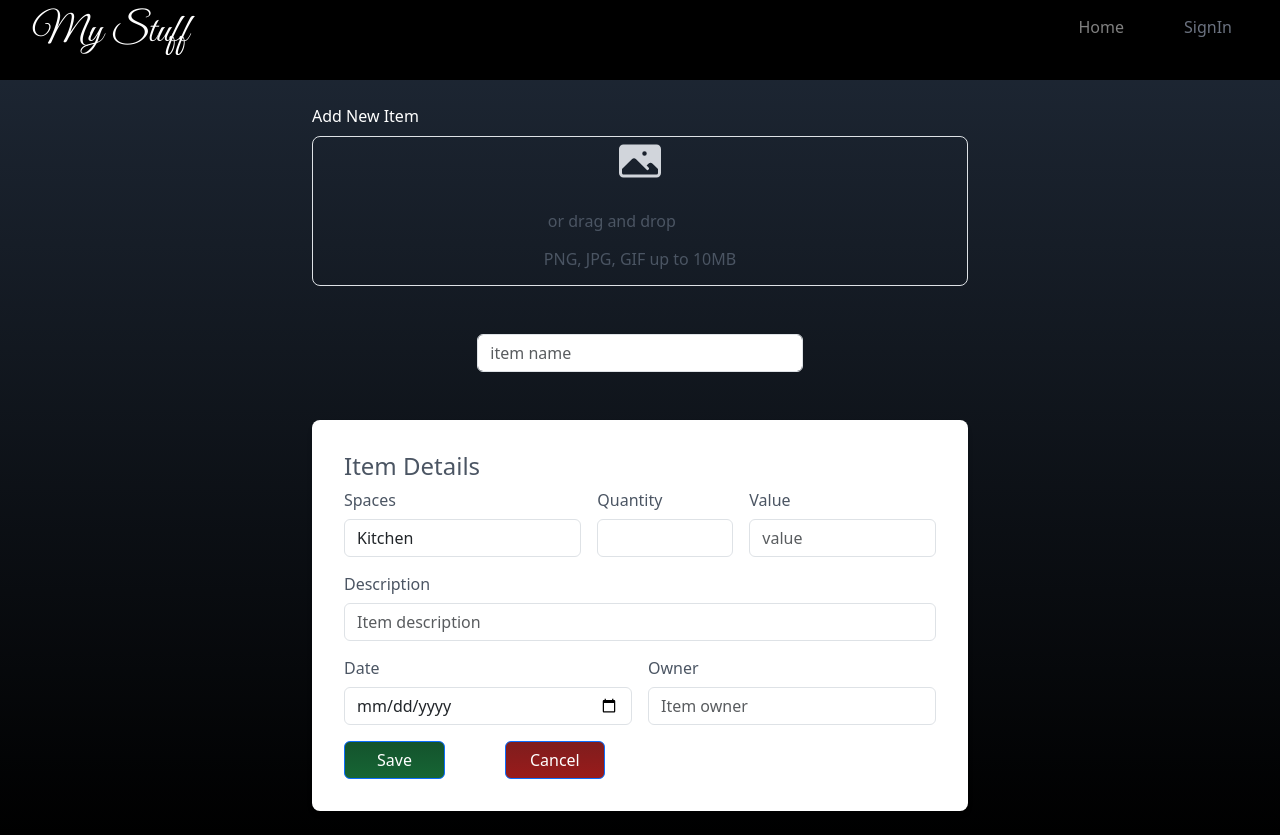
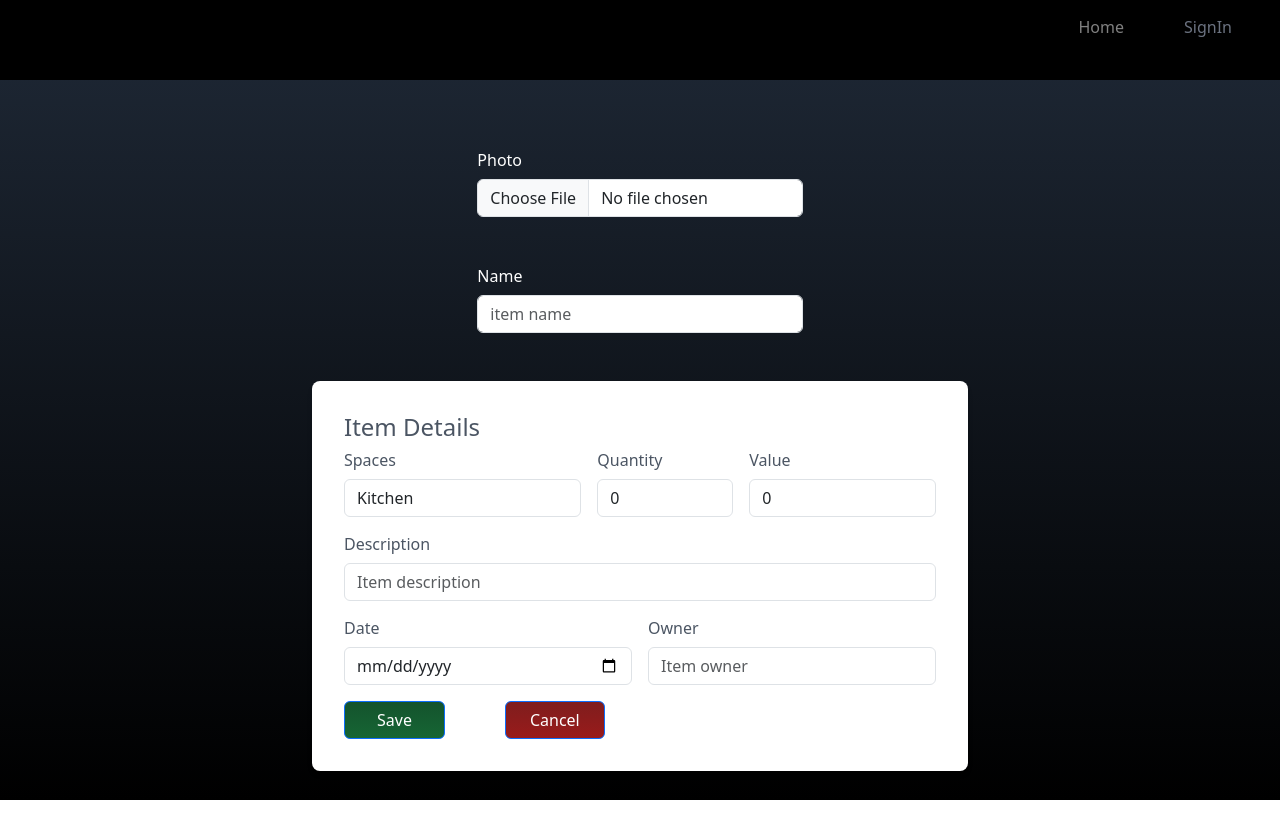
Before and after one commit to sb-olr/WBS-final-project-MERN-find-my-stuff, a React (Create React App) app in the folder client/: page /AddNewItem in a window 1280 px wide. After the commit the page ends 800 px from the top, so only its background shows below. Built offline with nearby package versions, Linux system fonts and the light colour scheme; a web font is replaced by a local one.

Commit message:
updated newSpaces and newItems

```diff
--- a/client/src/components/NavBar.js
+++ b/client/src/components/NavBar.js
@@ -1,5 +1,7 @@
 import React, { useState } from "react";
 import { NavLink, Outlet,useNavigate } from "react-router-dom";
+import logo from "../Assets/logo.png";
+
 import { FaBars, FaTimes } from "react-icons/fa";
 
 const NavBar = ({ token }) => {
@@ -31,13 +33,22 @@ const NavBar = ({ token }) => {
    const handleChange = (e) => {
      setSearch(e.target.value);
    };
-    console.log(search);
+  console.log(search);
 
   return (
     <>
       <div className="flex justify-between items-cebter w-full h-20 pt-2 px-4 text-white bg-black fixed">
         <div>
-          <h1 className="text-5xl font-signature ml-2">My Stuff</h1>
+          {/* <img
+            // src="https://mylogo.tailorbrands.com/share/8322517971"
+            src={logo}
+            alt="img"
+            style={{
+              backgroundColor: "gray",
+              height: "70%",
+              objectFit: "contain",
+            }}
+          /> */}
         </div>
 
         {/* search input */}
@@ -49,10 +60,7 @@ const NavBar = ({ token }) => {
                   type="text"
                   name="search"
                   value={search}
-                  onChange={(e)=>handleChange
-                  (e)
-                  }
-
+                  onChange={(e) => handleChange(e)}
                   placeholder="Search"
                   className="02 bg-transparent border-2 rounded-md text-white placeholder:focus:outline-none"
                 ></input>
--- a/client/src/components/NewItems.js
+++ b/client/src/components/NewItems.js
@@ -1,31 +1,21 @@
-import React, { useRef } from "react";
+import React,{useState} from "react";
 import { useNavigate } from "react-router-dom";
-// import { useItems } from "../context/useContext";
-import axios from "axios";
+import { useItems } from "../context/useContext";
+// import axios from "axios";
 
 const AddNewItem = () => {
   const navigate = useNavigate();
-    const {
-      nameRef,
-      quantityRef,
-      valueRef,
-      space_idRef,
-      ownerRef,
-      img_urlRef,
-      dateRef,
-      descriptionRef,
-    } = useRef();
 
-    // const { setItems, items } = useItems();
-    //   const [newItem, setNewItem] = useState({
-    //     img_url: "",
-    //     name: "",
-    //     space_id: "",
-    //     quantity: 0,
-    //     value: 0,
-    //     description: "",
-    //     owner: "",
-    //   });
+  const { setItems, items } = useItems();
+  const [newItem, setNewItem] = useState({
+    img_url: "",
+    name: "",
+    space_id: "",
+    quantity: 0,
+    value: 0,
+    description: "",
+    owner: "",
+  });
 
   //     function fetchdata() {
   // const response= fetch('abc').then(data => data.json());
@@ -33,19 +23,23 @@ const AddNewItem = () => {
   // spacename: response.spacename
   // })
   // }
+  // Handle changes to the file input field
+  const handleInputChange = (event) => {
+    event.preventDefault();
+    setNewItem({
+      ...newItem,
+      [event.target.name]: event.target.value,
+    });
+  };
+  console.log(newItem.img_url.substring(12));
+  // console.log(newItem.spacename);
+
+  // Handle form submission
+
   const handleSubmit = (event) => {
     event.preventDefault();
-     const { data } = axios.post("/api/items/", {
-       name: nameRef.current.value,
-       quantity: quantityRef.current.value,
-       value: valueRef.current.value,
-       space_id: space_idRef.current.value,
-       description: descriptionRef.current.value,
-       owner: ownerRef.current.value,
-       date: dateRef.current.value,
-       img_url: img_urlRef.current.value,
-     });
-        navigate("/items")
+    setItems(...items, newItem);
+    navigate("/items");
   };
   const handleCancel = (event) => {
     event.preventDefault();
@@ -65,72 +59,40 @@ const AddNewItem = () => {
       >
         <div className="max-w-screen-lg mx-auto p-4 flex flex-col justify-center w-full h-full text-white">
           <div className="space-y-12">
-            <div className="border-b border-gray-900/10 pb-[0] ml-40 mr-40">
             <div className="mt-10 grid grid-cols-1 gap-x-6 gap-y-8 sm:grid-cols-6">
-                <div className="col-span-full">
-                  <label
-                    htmlFor="upload-photo"
-                    className="block text-sm pt-10 font-medium leading-6 text-white"
-                  >
-                    Add New Item
-                  </label>
-                  <div className="mt-2 flex justify-center rounded-lg border border-dashed border-gray-900/25 px-6 ">
-                    <div className="text-center">
-                      <svg
-                        className="mx-auto h-12 w-12 text-gray-300"
-                        viewBox="0 0 24 24"
-                        fill="currentColor"
-                        aria-hidden="true"
-                      >
-                        <path
-                          fillRule="evenodd"
-                          d="M1.5 6a2.25 2.25 0 012.25-2.25h16.5A2.25 2.25 0 0122.5 6v12a2.25 2.25 0 01-2.25 2.25H3.75A2.25 2.25 0 011.5 18V6zM3 16.06V18c0 .414.336.75.75.75h16.5A.75.75 0 0021 18v-1.94l-2.69-2.689a1.5 1.5 0 00-2.12 0l-.88.879.97.97a.75.75 0 11-1.06 1.06l-5.16-5.159a1.5 1.5 0 00-2.12 0L3 16.061zm10.125-7.81a1.125 1.125 0 112.25 0 1.125 1.125 0 01-2.25 0z"
-                          clipRule="evenodd"
-                        />
-                      </svg>
-                      <div className="mt-4 flex text-sm leading-6 text-gray-600">
-                        <label
-                          // htmlFor="file-upload"
-                          className="relative cursor-pointer rounded-md text-white focus-within:outline-none focus-within:ring-2 focus-within:ring-indigo-600 focus-within:ring-offset-2 hover:text-indigo-500"
-                        >
-                          {/* <span>
-                            {selectedFile?.name
-                              ? selectedFile?.name
-                              : `Upload a
-                                file`}
-                          </span> */}
-                          {/* <span>
-                            {newItem.img_url
-                              ? newItem.img_url.substring(12)
-                              : `Upload a
-                                file`}
-                          </span> */}
-                          <input
-                            // onChange={handleInputChange}
-                            // value={newItem.img_url}
+              {/* <input
                 id="img_url"
                 name="img_url"
                 type="file"
                 className="sr-only"
+              /> */}
+              <div className="col-span-full">
+                <div className="flex justify-center items-center">
+                  <div className="col-md-4 pt-20">
+                    <label htmlFor="inputPhoto" className="form-label">
+                      Photo
+                    </label>
+                    <input
+                      // ref={img_urlRef}
+                      name="spacephoto"
+                      type="file"
+                      accept="image/*"
+                      className="form-control"
+                      id="inputPhoto"
                     />
-                        </label>
-                        <p className="pl-1">or drag and drop </p>
-                      </div>
-                      <p class="text-xs leading-5 text-gray-600">
-                        PNG, JPG, GIF up to 10MB
-                      </p>
-                    </div>
                   </div>
                 </div>
               </div>
             </div>
             <div className="flex justify-center items-center">
               <div class="col-md-4">
+                <label htmlFor="inputSpaces" className="form-label">
+                  Name
+                </label>
                 <input
                   name="name"
-                  // onChange={handleInputChange}
-                  ref={nameRef}
-                  // value={newItem.name}
+                  onChange={handleInputChange}
+                  value={newItem.name}
                   type="text"
                   class="form-control"
                   id="inputSpaces"
@@ -147,9 +109,9 @@ const AddNewItem = () => {
                     Spaces
                   </label>
                   <select
-                    // onChange={handleInputChange}
-                    ref={space_idRef}
-                    // value={newItem.space_id}
+                    onChange={handleInputChange}
+                    // ref={space_idRef}
+                    value={newItem.space_id}
                     name="space_id"
                     type="text"
                     class="form-control"
@@ -166,9 +128,9 @@ const AddNewItem = () => {
                     Quantity
                   </label>
                   <input
-                    // onChange={handleInputChange}
-                    ref={quantityRef}
-                    // value={newItem.quantity}
+                    onChange={handleInputChange}
+                    // ref={quantityRef}
+                    value={newItem.quantity}
                     name="quantity"
                     type="number"
                     class="form-control"
@@ -180,9 +142,9 @@ const AddNewItem = () => {
                     Value
                   </label>
                   <input
-                    // onChange={handleInputChange}
-                    ref={valueRef}
-                    // value={newItem.value}
+                    onChange={handleInputChange}
+                    // ref={valueRef}
+                    value={newItem.value}
                     name="value"
                     type="value"
                     class="form-control"
@@ -195,9 +157,9 @@ const AddNewItem = () => {
                     Description
                   </label>
                   <input
-                    // onChange={handleInputChange}
-                    ref={descriptionRef}
-                    // value={newItem.description}
+                    onChange={handleInputChange}
+                    // ref={descriptionRef}
+                    value={newItem.description}
                     name="description"
                     type="text"
                     class="form-control"
@@ -210,9 +172,9 @@ const AddNewItem = () => {
                     Date
                   </label>
                   <input
-                    // onChange={handleInputChange}
-                    ref={dateRef}
-                    // value={newItem.date}
+                    onChange={handleInputChange}
+                    // ref={dateRef}
+                    value={newItem.date}
                     name="date"
                     type="date"
                     class="form-control"
@@ -225,9 +187,9 @@ const AddNewItem = () => {
                     Owner
                   </label>
                   <input
-                    // onChange={handleInputChange}
-                    ref={ownerRef}
-                    // value={newItem.owner}
+                    onChange={handleInputChange}
+                    // ref={ownerRef}
+                    value={newItem.owner}
                     name="owner"
                     type="text"
                     class="form-control"
--- a/client/src/components/NewSpace.js
+++ b/client/src/components/NewSpace.js
@@ -1,108 +1,27 @@
-// import React, { useRef } from "react";
-// import { useNavigate } from "react-router-dom";
-// import axios from "axios";
-
-// const AddNewSpace = () => {
-//   const navigate = useNavigate();
-//   const nameRef = useRef();
-
-//   const handleSubmit = (event) => {
-//     //here you need to take the information from your form
-//     //and do a post request to the api to creat e a new space
-//     event.preventDefault();
-//     const { data } = axios.post("/api/spaces/", {
-//       name: nameRef.current.value,
-//     });
-
-//     navigate("/spaces");
-//   };
-
-//   const handleCancel = (event) => {
-//     event.preventDefault();
-//     navigate("/spaces");
-//   };
-
-//   return (
-//     <div>
-//       <div
-//         name="spaces"
-//         className="bg-gradient-to-b from-gray-800 to-black w-full min-h-screen "
-//       >
-//         <div className="max-w-screen-lg mx-auto p-4 flex flex-col justify-center w-full h-full text-white">
-//           <div>
-//             <form onSubmit={handleSubmit}>
-//               <div className="space-y-12">
-//                 <div className="border-b border-gray-900/10 pb-[0] ml-40 mr-40">
-//                   <div className="mt-10 grid grid-cols-1 gap-x-6 gap-y-8 sm:grid-cols-6">
-//                     <div className="col-span-full">
-//                       {/* <label
-//                         htmlFor="upload-photo"
-//                         className="block text-sm pt-20 font-medium leading-6 text-white"
-//                       >
-//                         Add New Space
-//                       </label> */}
-//                     </div>
-//                   </div>
-//                 </div>
-//                 <div className="flex justify-center items-center">
-//                   <div class="col-md-4">
-//                     <label for="inputSpaces" class="form-label">
-//                       Name
-//                     </label>
-//                     <input
-//                       ref={nameRef}
-//                       name="spacename"
-//                       type="text"
-//                       class="form-control"
-//                       id="inputSpaces"
-//                       placeholder="space name"
-//                     />
-//                   </div>
-//                 </div>
-
-//                 <div class="mt-6 flex items-center justify-end gap-x-2">
-//                   <button
-//                     onClick={handleSubmit}
-//                     type="submit"
-//                     class="text-white bg-gradient-to-b from-green-900 to-green-800 px-8 py-2 my-4 mx-auto flex items-center rounded-md hover:scale-110 duration-300"
-//                   >
-//                     Save
-//                   </button>
-//                   <button
-//                     onClick={handleCancel}
-//                     type="submit"
-//                     class="text-white bg-gradient-to-b from-red-900 to-red-800 px-6 py-2 my-4 mx-auto flex items-center rounded-md hover:scale-110 duration-300"
-//                   >
-//                     Cancel
-//                   </button>
-//                 </div>
-//               </div>
-//             </form>
-//           </div>
-//         </div>
-//       </div>
-//     </div>
-//   );
-// };
-// export default AddNewSpace;
-
-import React, { useRef } from "react";
+import React, { useRef, useState } from "react";
 import { useNavigate } from "react-router-dom";
 import axios from "axios";
 
-const AddNewSpace = () => {
+const AddNewSpace = ({setSpaces}) => {
   const navigate = useNavigate();
-  const nameRef = useRef();
-  const photoRef = useRef();
+  // const nameRef = useRef();
+  // const photoRef = useRef();
 
-  const handleSubmit = (event) => {
-        //here you need to take the information from your form
-        //and do a post request to the api to creat e a new space
-        event.preventDefault();
-        const { data } = axios.post("/api/spaces/", {
-          name: nameRef.current.value,
-          photo: photoRef.current.value,
-        });
+  const [spacephoto, setSpacephoto] = useState("");
+  const [spacename, setSpacename] = useState("");
+
+
+  const handleSubmit =  (event) => {
+    //here need to take the information from your form
+    //and do a post request to the api to creat e a new space
+    event.preventDefault();
+    const { data } =  axios.post("/api/spaces/", {
+      // name: nameRef.current.value,
+      // photo: photoRef.current.value,
+      name:spacename,
+      photo:spacephoto
+    });
+    setSpaces(data&&data)
 
     navigate("/spaces");
   };
@@ -122,15 +41,30 @@ const AddNewSpace = () => {
           <div>
             <form onSubmit={handleSubmit}>
               <div className="space-y-12">
-                <div className="border-b border-gray-900/10 pb-[0] ml-40 mr-40">
-                  <div className="mt-10 grid grid-cols-1 gap-x-6 gap-y-8 sm:grid-cols-6">
-                    <div className="col-span-full">
-                      {/* <label
-                        htmlFor="upload-photo"
-                        className="block text-sm pt-20 font-medium leading-6 text-white"
-                      >
-                        Add New Space
-                      </label> */}
+                <div className="mt-10 grid grid-cols-1 gap-x-6 gap-y-8 sm:grid-cols-6">
+                  {/* <input
+                    id="img_url"
+                    name="img_url"
+                    type="file"
+                    className="sr-only"
+                  /> */}
+                  <div className="col-span-full">
+                    <div className="flex justify-center items-center">
+                      <div className="col-md-4 pt-20">
+                        <label htmlFor="inputPhoto" className="form-label">
+                          Photo
+                        </label>
+                        <input
+                          // ref={photoRef}
+                          name="spacephoto"
+                          type="file"
+                          accept="image/*"
+                          className="form-control"
+                          id="inputPhoto"
+                          value={spacephoto}
+                          onChange={(e) => setSpacephoto(e.target.value)}
+                        />
+                      </div>
                     </div>
                   </div>
                 </div>
@@ -140,30 +74,18 @@ const AddNewSpace = () => {
                       Name
                     </label>
                     <input
-                      ref={nameRef}
+                      // ref={nameRef}
                       name="spacename"
                       type="text"
                       className="form-control"
                       id="inputSpaces"
                       placeholder="space name"
-                    />
-                  </div>
-                  <div className="col-md-4">
-                    <label htmlFor="inputPhoto" className="form-label">
-                      Photo
-                    </label>
-                    <input
-                      ref={photoRef}
-                      name="spacephoto"
-                      type="file"
-                      accept="image/*"
-                      className="form-control"
-                      id="inputPhoto"
+                      value={spacename}
+                      onChange={(e) => setSpacename(e.target.value)}
                     />
                   </div>
                 </div>
-
-                <div className="mt-6 flex items-center justify-end gap-x-2">
+                <div className="mt-6 flex items-center justify-center">
                   <button
                     onClick={handleSubmit}
                     type="submit"
--- a/client/src/components/Spaces.js
+++ b/client/src/components/Spaces.js
@@ -1,4 +1,4 @@
-import React, { useState, useEffect } from "react";
+import React, { useState } from "react";
 import { Link, useNavigate } from "react-router-dom";
 import addnew from "../Assets/AddNew.png";
 import AddNewSpace from "./NewSpace";
```
Also changed, not shown: client/src/components/SignIn.js (+25 -21 lines), client/src/Assets/logo.png (added), client/src/Assets/mystufflogo.png (added). Lines whose indentation alone changed are shown as unchanged.
